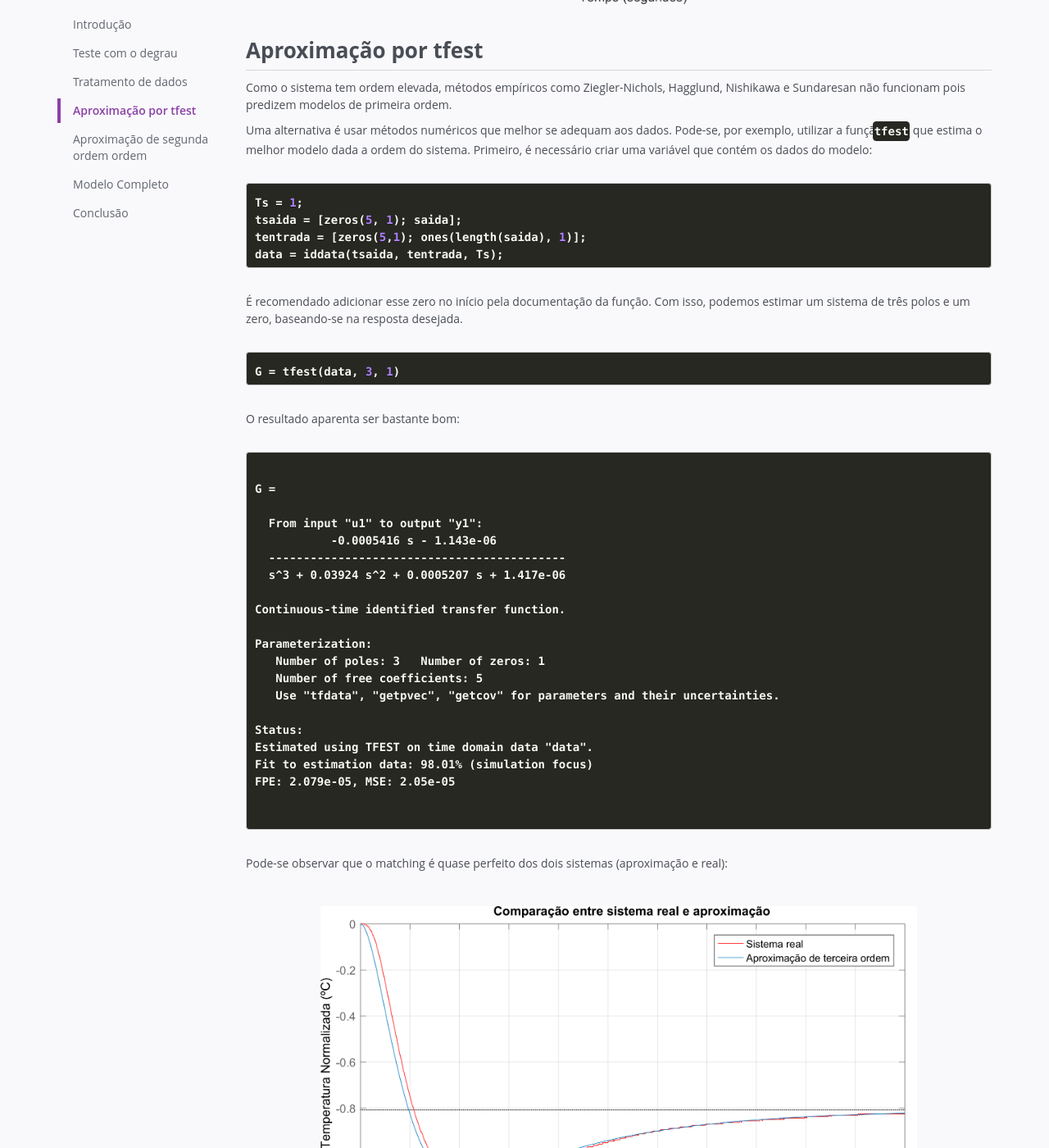
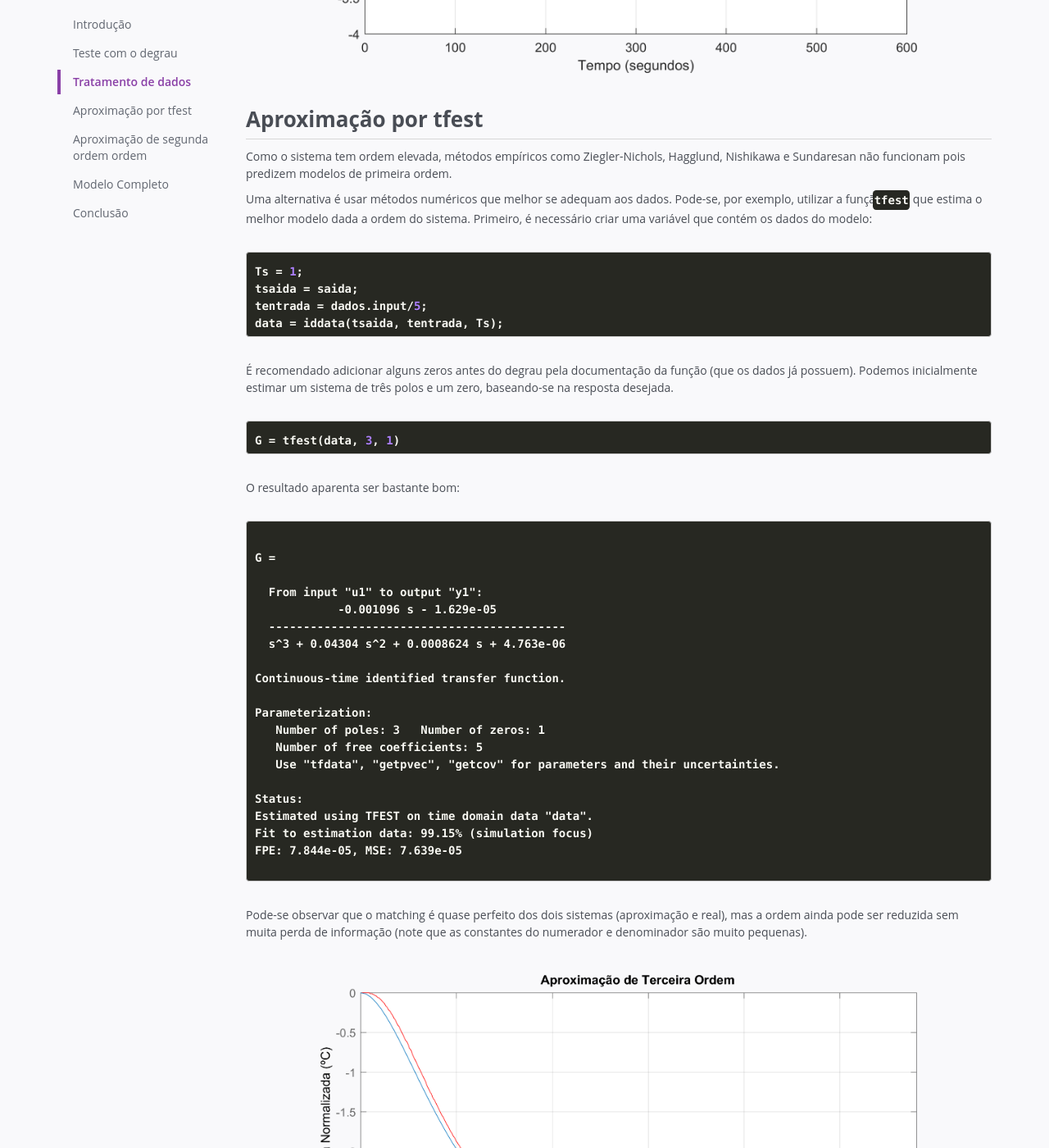
Before and after one commit to bvanelli/control-lab, a Jekyll site: the page built from posts/exp/exp3.md, in a window 1280 px wide and 1400 px high, scrolled down 2661 px. Shown: the whole window at 82% size. Built offline with Jekyll 4.4.1, drawn with Linux system fonts in a browser that asks for light colours; some of the changed text lies outside the part shown.

Commit message:
Changed model to correct one.

````diff
--- a/posts/exp/exp3.md
+++ b/posts/exp/exp3.md
@@ -18,7 +18,7 @@ Esse experimento parte pra outra abordagem, que é a identificação dos parâme
 
 # Teste com o degrau
 
-Para inserir um degrau no sistema, montamos o sistema de peltier como [demonstrado na documentação da planta](/control-lab/planta2/). Utilizamos uma fonte de tensão de **10V@3A** como degrau no sistema. A tensão foi mantida constante durante todo o experimento mas a corrente variou devido às características internas da peltier.
+Para inserir um degrau no sistema, montamos o sistema de peltier como [demonstrado na documentação da planta](/control-lab/planta2/). Utilizamos uma fonte de tensão de **12V@3A** como degrau no sistema, utilizando o circuito descrito. É importante fazer a identificação com o circuito pois ele adiciona uma resistência do transistor que diminui a corrente da peltier. A tensão foi mantida constante durante todo o experimento mas a corrente variou devido às características internas da peltier.
 
 O gráfico da temperatura e os dados brutos do experimento podem ser vistos abaixo.
 
@@ -57,14 +58,14 @@ Todo sistema linear apresenta ponto de equilíbrio no zero, então será preciso
 saida = saida - saida(1);
 ```
 
-Vamos também normalizar em relação ao degrau de entrada para obter a resposta ao degrau unitário:
+Vamos também normalizar em relação ao degrau de entrada para obter a resposta ao degrau unitário. Como sabemos que o degrau aplicado pelo Arduino é de 5V, vamos modelar o sistema em torno desse valor para evitar conversões.
 
 ```python
-saida = saida/10;
+saida = saida/5;
 plot(saida);
 ```
 
-Já é possível inferir que o ganho do sistema é aproximadamente **-0.875**. É necessário agora aproximá-lo por uma função de transferência ou modelo no espaço de estados.
+Já é possível inferir que o ganho do sistema é aproximadamente **-3.5**. É necessário agora aproximá-lo por uma função de transferência ou modelo no espaço de estados.
 
 <img src="/control-lab/assets/images/exp3/step-norm.png" style="width: 80%;"/>
 
@@ -76,12 +77,12 @@ Uma alternativa é usar métodos numéricos que melhor se adequam aos dados. Pod
 
 ```python
 Ts = 1;
-tsaida = [zeros(5, 1); saida];
-tentrada = [zeros(5,1); ones(length(saida), 1)];
+tsaida = saida;
+tentrada = dados.input/5;
 data = iddata(tsaida, tentrada, Ts);
 ```
 
-É recomendado adicionar esse zero no início pela documentação da função. Com isso, podemos estimar um sistema de três polos e um zero, baseando-se na resposta desejada.
+É recomendado adicionar alguns zeros antes do degrau pela documentação da função (que os dados já possuem). Podemos inicialmente estimar um sistema de três polos e um zero, baseando-se na resposta desejada.
 
 ```python
 G = tfest(data, 3, 1)
@@ -94,9 +95,9 @@ O resultado aparenta ser bastante bom:
 G =
 
   From input "u1" to output "y1":
-           -0.0005416 s - 1.143e-06
+            -0.001096 s - 1.629e-05
   -------------------------------------------
-  s^3 + 0.03924 s^2 + 0.0005207 s + 1.417e-06
+  s^3 + 0.04304 s^2 + 0.0008624 s + 4.763e-06
 
 Continuous-time identified transfer function.
 
@@ -107,22 +108,21 @@ Parameterization:
 
 Status:
 Estimated using TFEST on time domain data "data".
-Fit to estimation data: 98.01% (simulation focus)
-FPE: 2.079e-05, MSE: 2.05e-05
-
+Fit to estimation data: 99.15% (simulation focus)
+FPE: 7.844e-05, MSE: 7.639e-05
 
 ```
 
-Pode-se observar que o matching é quase perfeito dos dois sistemas (aproximação e real):
+Pode-se observar que o matching é quase perfeito dos dois sistemas (aproximação e real), mas a ordem ainda pode ser reduzida sem muita perda de informação (note que as constantes do numerador e denominador são muito pequenas).
 
 <img src="/control-lab/assets/images/exp3/comparacao.png" style="width: 80%;"/>
 
 # Aproximação de segunda ordem ordem
 
-Muitas vezes, para facilitar o projeto do controlador é necessário reduzir a ordem do sistema. Pode-se obter também um modelo reduzido, mas que não vai ser tão realista.
+Muitas vezes, para facilitar o projeto do controlador é necessário reduzir a ordem do sistema. Pode-se obter também um modelo reduzido, mas que não vai ser tão realista. Nesse caso, o modelo de segunda ordem se adequa bastante pois a dinâmica é mais simples, mas para sistemas mais complexos, o ideal é obter o menor modelo possível para controle.
 
 ```python
-G = tfest(data, 2, 1)
+G = tfest(data, 2, 0)
 ```
 
 Que dá como resultado uma aproximação pior mas com ordem reduzida.
@@ -130,11 +130,11 @@ Que dá como resultado uma aproximação pior mas com ordem reduzida.
 ```
 G =
 
-    -0.01122 s - 5.381e-05
+           -0.001532
   ---------------------------
-  s^2 + 0.01121 s + 6.293e-05
+  s^2 + 0.04669 s + 0.0004554
 
-Fit to estimation data: 84.39% (simulation focus)
+Fit to estimation data: 97.09% (simulation focus)
 ```
 
 <img src="/control-lab/assets/images/exp3/comparacao2.png" style="width: 80%;"/>
````
Also changed, not shown: other parts of posts/exp/exp3.md (+3 -2 lines), assets/images/exp3/comparacao.png, assets/images/exp3/comparacao2.png, assets/images/exp3/step-norm.png, assets/images/exp3/step.png.
